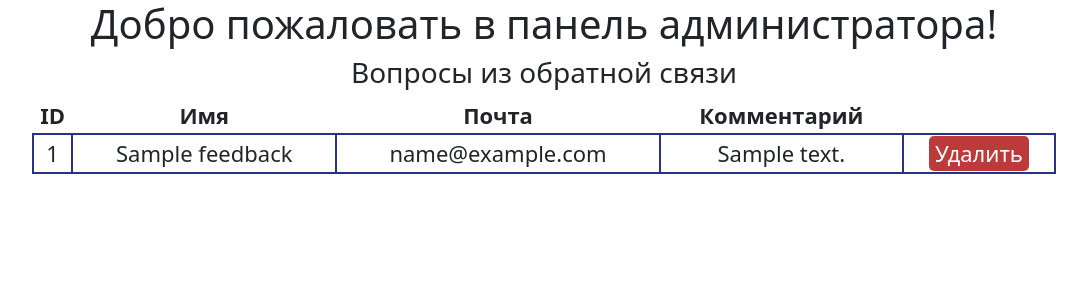
After one commit to artfed74/CourseProject, a PHP site: page /admin_panel/admin_panel.php in a window 1280 px wide. The commit adds this page. Shown: the top 300 px of the page, without its empty margins (96-1183 px from the left). Run offline with PHP 8.4, Linux system fonts and the light colour scheme; the visitor is signed in with stand-in values (Sample User, id 1); tables that the repository leaves empty hold one stand-in row (values such as "Sample post").

Commit message:
Add admin_panel v 1.0

```diff
--- a/DB_Connect/db_connect.php
+++ b/DB_Connect/db_connect.php
@@ -3,8 +3,7 @@ $name = 'root';
 $password = '';
 $db_name = 'museum';
 $host = 'localhost';
-$mysql = mysqli_connect($host,$name,$password,$db_name);
+$mysql = mysqli_connect($host, $name, $password, $db_name);
 if (mysqli_connect_errno()) {
     echo "<h2 style='color:red;font-weight:300;text-align:center'>Ошибка подключения к базе данных.Проверьте правильность подключения к базе данных</h2>";
 }
-?>
--- /dev/null
+++ b/admin_panel/admin.css
@@ -0,0 +1,48 @@
+.form-login{
+   width: 30%;
+    margin: 0 auto;
+    margin-top: 200px
+}
+.form-login input[type="text"],input[type="password"]{
+    width: 100%;
+    height: 40px;
+    border: 1px solid #323C8D;
+    border-radius:5px ;
+    margin-top: 15px;
+    outline: none;
+    font-size: 20px;
+}
+.form-login input[type="submit"]{
+    color: white;
+    background-color: #323C8D ;
+    border: none;
+    width: 100%;
+    margin-top: 15px;
+    height: 40px;
+    font-size: 20px;
+    transition: all 0.3s;
+
+}
+.form-login input[type="submit"]:hover{
+    background-color: #283385;
+}
+.table_feedback tr td{
+    border: 2px solid #283385;
+    font-size: 22px;
+    text-align: center;
+}
+.table_feedback th{
+    font-size: 22px;
+    text-align: center;
+}
+.del_btn{
+    color: white;
+    background-color: rgb(189, 58, 58);
+    border: none;
+    border-radius:5px;
+    transition: all 0.3s;
+
+}
+.del_btn:hover{
+    background-color:rgb(196, 35, 35) ;
+}
--- /dev/null
+++ b/admin_panel/admin_panel.php
@@ -0,0 +1,66 @@
+<?php
+require("../DB_Connect/db_connect.php");
+session_start();
+
+if (!isset($_SESSION['admin']) || $_SESSION['admin'] !== true) {
+    header("Location: admin_login.php");
+    exit();
+} else {
+    $stmt = $mysql->prepare("SELECT * FROM `feedback`");
+    $stmt->execute();
+    $result = $stmt->get_result();
+}
+
+?>
+<!DOCTYPE html>
+<html lang="en">
+
+<head>
+    <meta charset="UTF-8">
+    <meta name="viewport" content="width=device-width, initial-scale=1.0">
+    <link href="https://cdn.jsdelivr.net/npm/bootstrap@5.3.3/dist/css/bootstrap.min.css" rel="stylesheet" integrity="sha384-QWTKZyjpPEjISv5WaRU9OFeRpok6YctnYmDr5pNlyT2bRjXh0JMhjY6hW+ALEwIH" crossorigin="anonymous">
+    <link rel="stylesheet" href="admin.css">
+    <title>Admin Panel</title>
+</head>
+
+<body>
+    <h1 style="font-weight: 300; text-align:center">Добро пожаловать в панель администратора!</h1>
+    <h3 style="font-weight: 300; text-align:center">Вопросы из обратной связи</h3>
+    <table class="table_feedback" style="width: 80%; margin:0 auto; height:auto">
+        <tr>
+            <th>ID</th>
+            <th>Имя</th>
+            <th>Почта</th>
+            <th>Комментарий</th>
+            <th></th>
+        </tr>
+        <?php
+        while ($row = $result->fetch_assoc()) {
+        ?>
+            <tr>
+                <td><?php echo $row['id'] ?></td>
+                <td><?php echo $row['name'] ?></td>
+                <td><?php echo $row['email'] ?></td>
+                <td><?php echo $row['comment'] ?></td>
+                <td>
+                    <form action="Delete_feedback.php" method="POST">
+                        <input name="id" type="hidden" value="<?php echo $row['id'] ?>">
+                        <input type="submit" class="del_btn" name="delete_user" value="Удалить" onclick="return confirmDelete();">
+                    </form>
+                </td>
+            </tr>
+        <?php
+        }
+        ?>
+    </table>
+    <script src=" https://cdn.jsdelivr.net/npm/bootstrap@5.3.3/dist/js/bootstrap.bundle.min.js" integrity="sha384-YvpcrYf0tY3lHB60NNkmXc5s9fDVZLESaAA55NDzOxhy9GkcIdslK1eN7N6jIeHz" crossorigin="anonymous">
+    </script>
+    <script>
+        function confirmDelete() {
+            return confirm("Подтвердите удаление данных пользователя?");
+        }
+    </script>
+
+</body>
+
+</html>
--- a/feedback/feedback.js
+++ b/feedback/feedback.js
@@ -32,12 +32,15 @@ document.addEventListener('DOMContentLoaded', function() {
             if (response.ok) {
 
                 successMessage.style.display = 'block';
+                successMessage.style.fontSize = '20px';
+                successMessage.style.marginTop='15px';
+
 
 
                 setTimeout(function() {
                     successMessage.style.display = 'none';
                     form.reset();
-                }, 5000);
+                }, 3000);
             }
         })
         .catch(error => console.error('Error:', error));
```
Also changed, not shown: admin_panel/Delete_feedback.php (added, +17 -0 lines), admin_panel/admin_login.php (added, +41 -0 lines), styles/feedback.css (line endings or trailing spaces).
